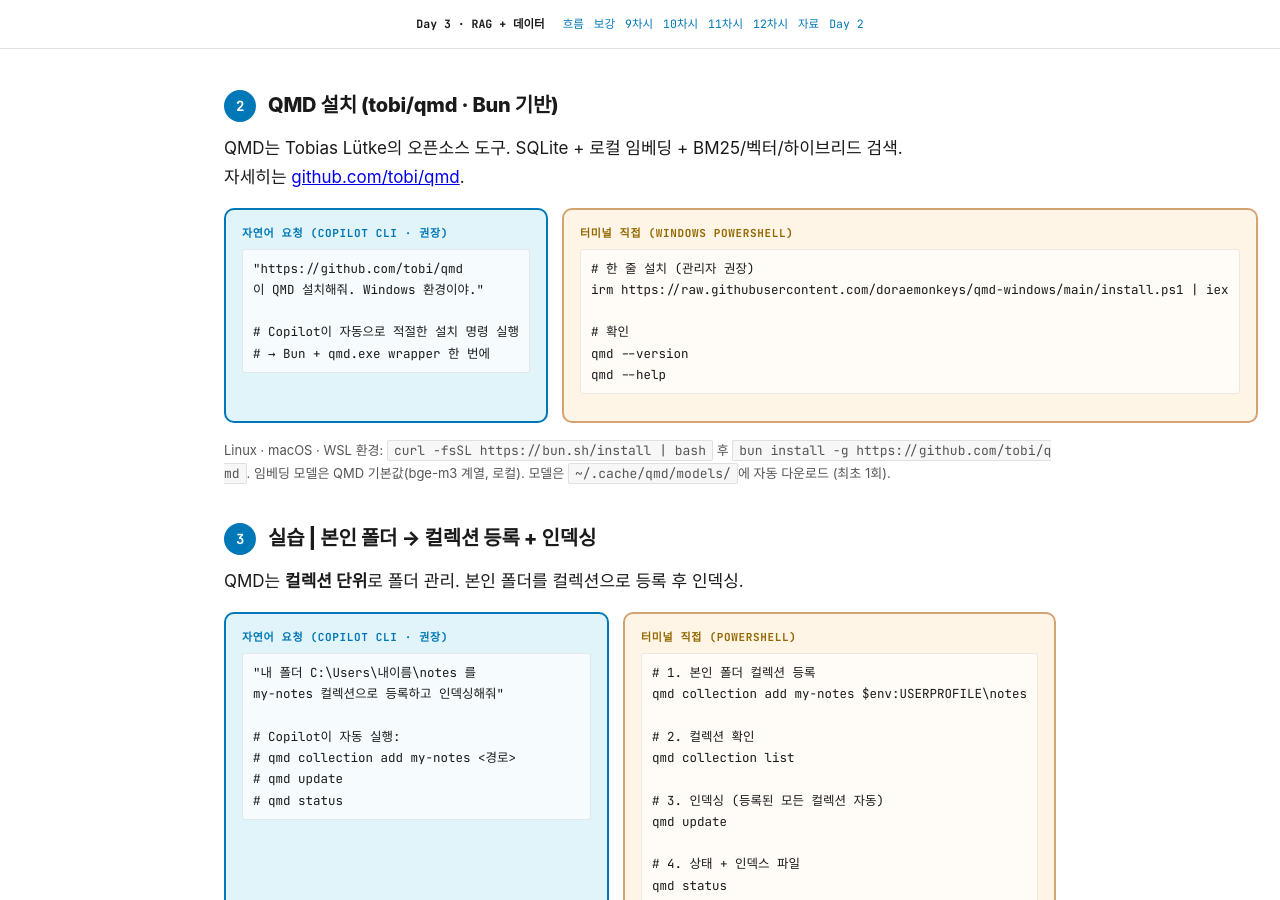
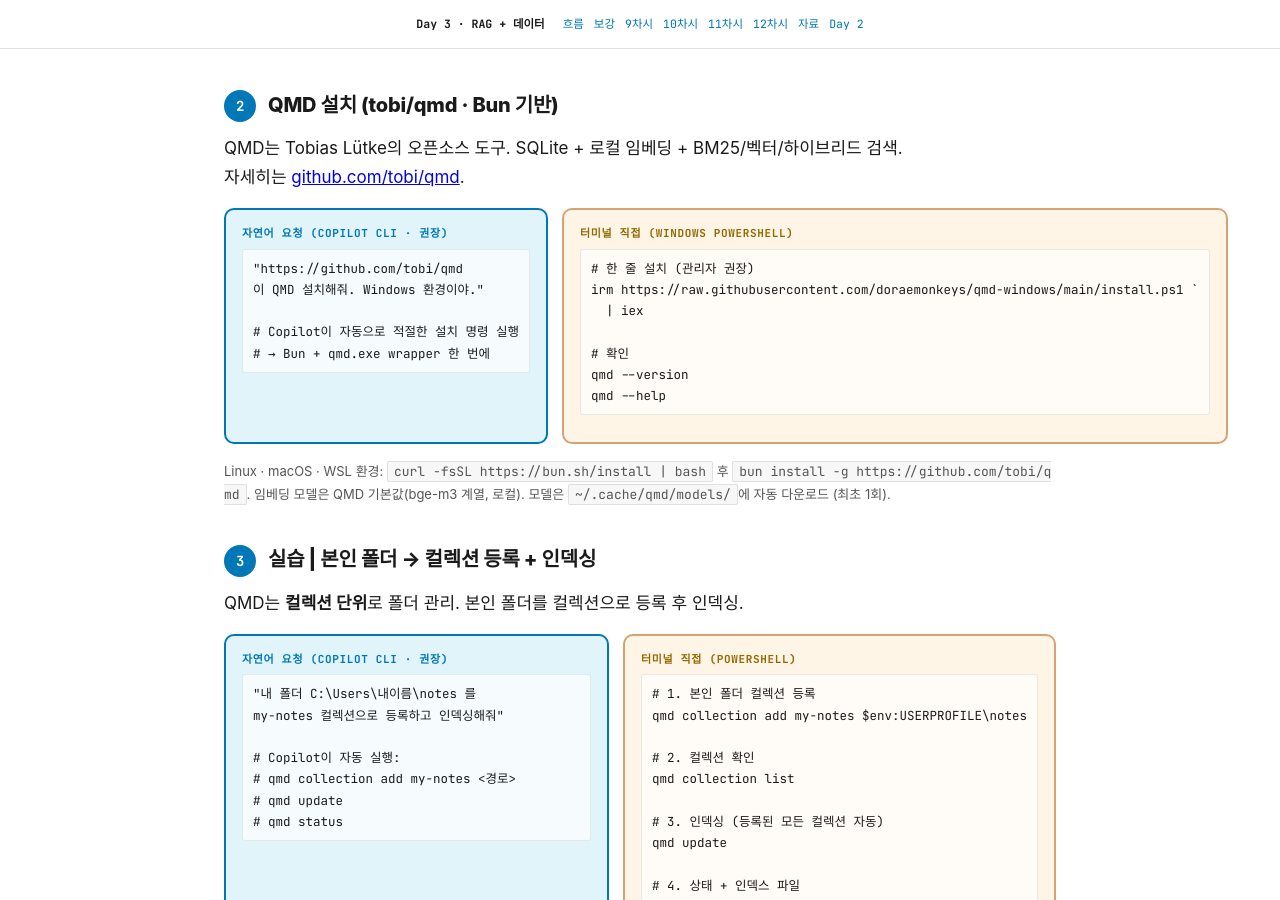
Before and after one commit to daniel8824-del/rag-day3, a Jekyll site: the page docs/index.html, which Jekyll copies as it is, in a window 1280 px wide and 900 px high, scrolled down 9699 px. Built offline with Jekyll 4.4.1, drawn with Linux system fonts in a browser that asks for light colours; some web fonts are replaced.

Commit message:
9차시 §2 QMD 설치 irm | iex 백틱 줄바꿈 (좌우 여백 룰 정합)

```diff
--- a/docs/index.html
+++ b/docs/index.html
@@ -940,7 +940,8 @@
     <div class="track stu">
       <div class="track-h">터미널 직접 (Windows PowerShell)</div>
       <pre># 한 줄 설치 (관리자 권장)
-irm https://raw.githubusercontent.com/doraemonkeys/qmd-windows/main/install.ps1 | iex
+irm https://raw.githubusercontent.com/doraemonkeys/qmd-windows/main/install.ps1 `
+  | iex
 
 # 확인
 qmd --version
```
